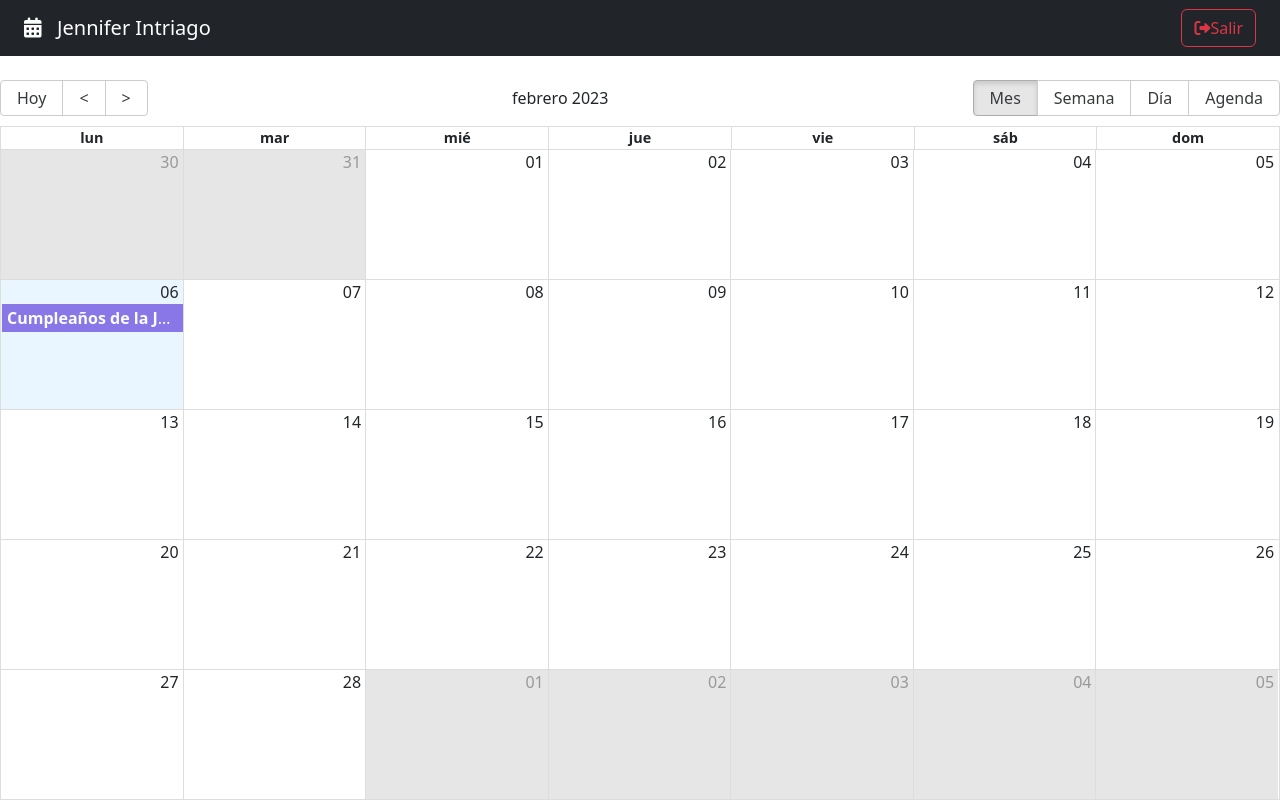
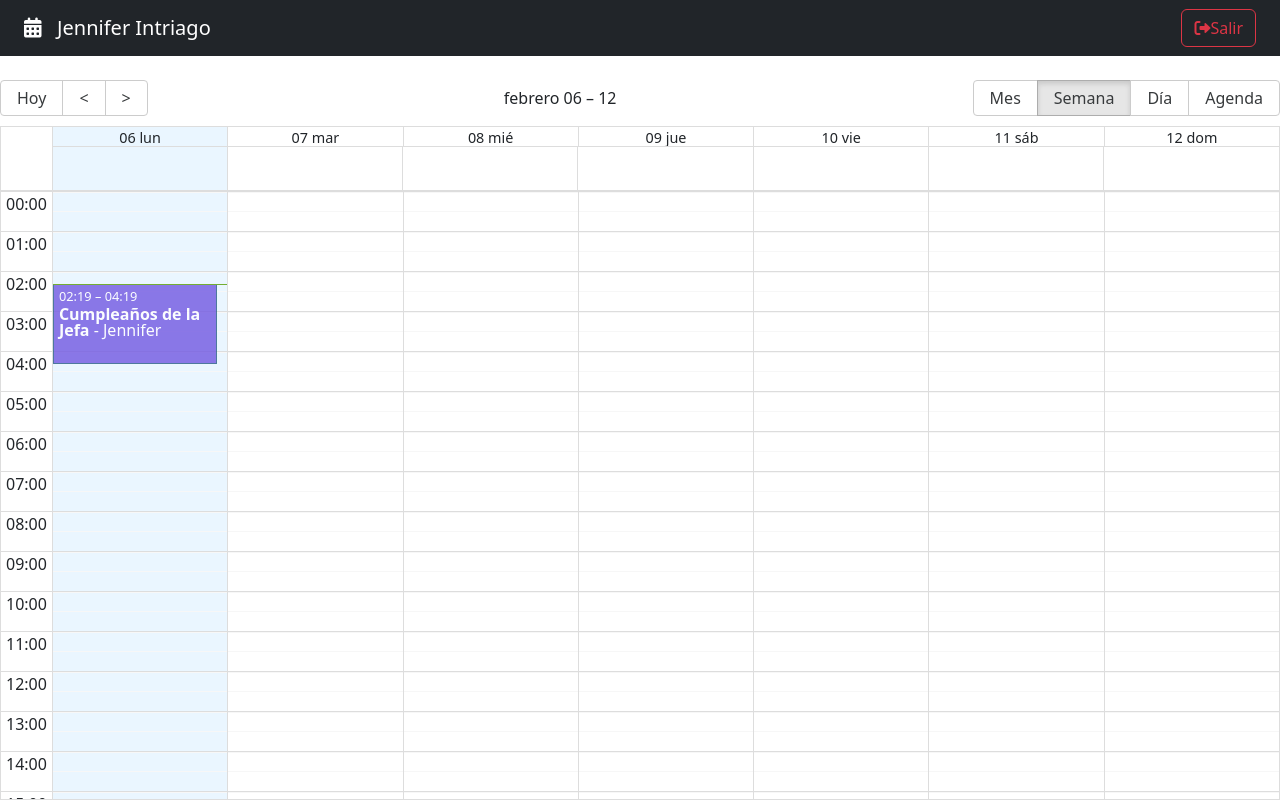
Before and after one commit to jennIntriago/calendar-app, a React (Vite) app: page / in a window 1280 px wide. Built offline with nearby package versions, Linux system fonts and the light colour scheme.

Commit message:
escuchar eventos del calendario

```diff
--- a/src/calendar/pages/CalendarPage.jsx
+++ b/src/calendar/pages/CalendarPage.jsx
@@ -3,6 +3,7 @@ import "react-big-calendar/lib/css/react-big-calendar.css";
 import { addHours } from "date-fns";
 import { CalendarEvent, Navbar } from "../";
 import { localizer, getMessagesES } from "../../helpers";
+import { useState } from "react";
 
 const events = [
   {
@@ -18,6 +19,9 @@ const events = [
   },
 ];
 export const CalendarPage = () => {
+  const [lastView, setLastView] = useState(
+    localStorage.getItem("lastView") || "week"
+  );
   const eventStyleGetter = (event, start, end, isSeleted) => {
     // console.log({ event, start, end, isSeleted });
     const style = {
@@ -28,6 +32,20 @@ export const CalendarPage = () => {
     };
     return { style };
   };
+
+  const onDoubleClick = (event) => {
+    console.log({ doubleClick: event });
+  };
+
+  const onSelect = (event) => {
+    console.log({ click: event });
+  };
+  const onViewChanged = (event) => {
+    console.log({ viewChange: event });
+    //se guardara en el localstorage para asi recordarlos
+    localStorage.setItem("lastView", event);
+    setLastView(event);
+  };
   return (
     <>
       <Navbar />
@@ -36,6 +54,7 @@ export const CalendarPage = () => {
         culture="es"
         localizer={localizer}
         events={events}
+        defaultView={lastView}
         startAccessor="start"
         endAccessor="end"
         style={{ height: "calc(100vh - 80px)" }}
@@ -44,6 +63,9 @@ export const CalendarPage = () => {
         components={{
           event: CalendarEvent,
         }}
+        onDoubleClickEvent={onDoubleClick}
+        onSelectEvent={onSelect}
+        onView={onViewChanged}
       />
     </>
   );
```
